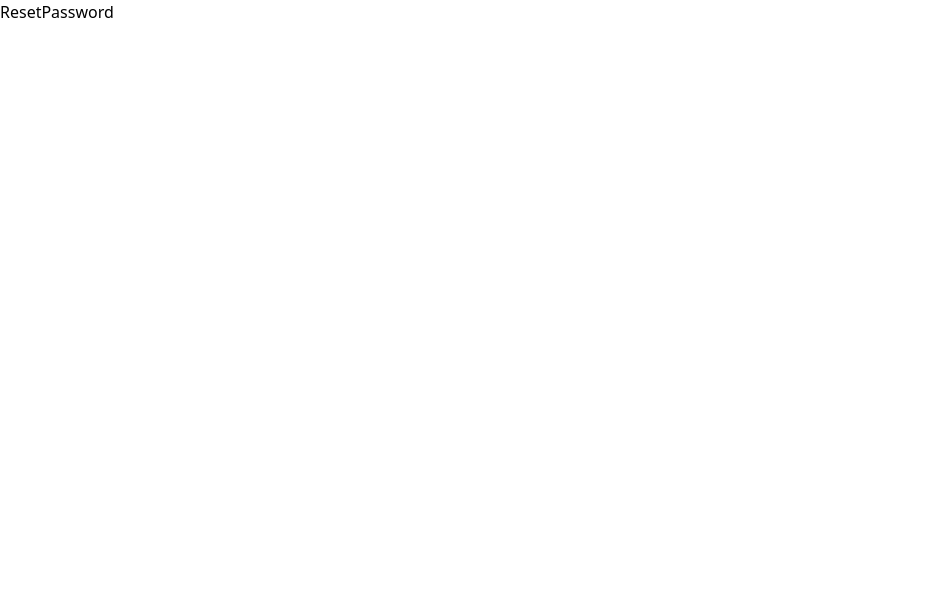
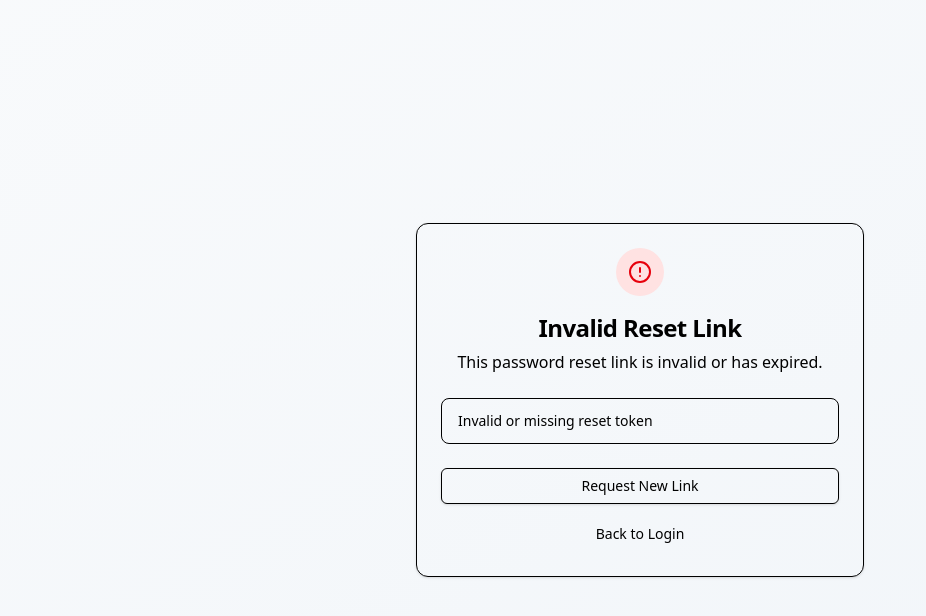
Before and after one commit to thanatP-Bz/mern-auth-frontend, a React (Vite) app in the folder frontend/: page /reset-password/1 in a window 1280 px wide. Shown: the top 616 px of the page, without its empty margins (0-926 px from the left). Built offline with nearby package versions, Linux system fonts and the light colour scheme.

Commit message:
addedResetLinkPasswordPage

```diff
--- /dev/null
+++ b/frontend/src/api/resetPasswordApi.ts
@@ -0,0 +1,16 @@
+import axios from "axios";
+import type { passwordUser } from "@/types/emailUser";
+
+export const resetPassword = async (
+  token: string,
+  newPassword: string
+): Promise<passwordUser> => {
+  const res = await axios.post(
+    "http://localhost:4004/api/auth/reset-password",
+    {
+      token,
+      newPassword,
+    }
+  );
+  return res.data;
+};
--- a/frontend/src/pages/password/ResetPassword.tsx
+++ b/frontend/src/pages/password/ResetPassword.tsx
@@ -1,5 +1,229 @@
-const ResetPassword = () => {
-  return <div>ResetPassword</div>;
-};
+import { useSearchParams } from "react-router";
+import { useState, useEffect } from "react";
+import {
+  Card,
+  CardContent,
+  CardDescription,
+  CardFooter,
+  CardHeader,
+  CardTitle,
+} from "@/components/ui/card";
+import { Button } from "@/components/ui/button";
+import { Input } from "@/components/ui/input";
+import { Label } from "@/components/ui/label";
+import { Alert, AlertDescription } from "@/components/ui/alert";
+import { CheckCircle2, Eye, EyeOff, AlertCircle, Lock } from "lucide-react";
+import { resetPassword } from "@/api/resetPasswordApi";
 
-export default ResetPassword;
+export default function ResetPasswordPage() {
+  const [searchParams] = useSearchParams();
+  const token = searchParams.get("token") || "";
+
+  const [newPassword, setNewPassword] = useState("");
+  const [confirmPassword, setConfirmPassword] = useState("");
+  const [showPassword, setShowPassword] = useState(false);
+  const [showConfirmPassword, setShowConfirmPassword] = useState(false);
+  const [isLoading, setIsLoading] = useState(false);
+  const [error, setError] = useState("");
+  const [isSuccess, setIsSuccess] = useState(false);
+  const [tokenValid, setTokenValid] = useState(true);
+
+  useEffect(() => {
+    if (!token) {
+      setTokenValid(false);
+      setError("Invalid or missing reset token");
+    }
+  }, [token]);
+
+  const validatePassword = () => {
+    if (newPassword.length < 8) {
+      setError("Password must be at least 8 characters long");
+      return false;
+    }
+    if (newPassword !== confirmPassword) {
+      setError("Passwords do not match");
+      return false;
+    }
+    return true;
+  };
+
+  const handleSubmit = async () => {
+    setError("");
+
+    if (!validatePassword()) {
+      return;
+    }
+
+    setIsLoading(true);
+
+    try {
+      await resetPassword(token, newPassword);
+      // eslint-disable-next-line @typescript-eslint/no-explicit-any
+    } catch (err: any) {
+      console.log(err);
+      setError("Failed to reset password. Please try again.");
+    } finally {
+      setIsLoading(false);
+    }
+  };
+
+  const handleLoginRedirect = () => {
+    console.log("Navigate to login");
+  };
+
+  if (isSuccess) {
+    return (
+      <div className="min-h-screen flex items-center justify-center bg-gradient-to-br from-slate-50 to-slate-100 p-4">
+        <Card className="w-full max-w-md">
+          <CardHeader className="text-center">
+            <div className="mx-auto w-12 h-12 bg-green-100 rounded-full flex items-center justify-center mb-4">
+              <CheckCircle2 className="w-6 h-6 text-green-600" />
+            </div>
+            <CardTitle className="text-2xl">
+              Password Reset Successful!
+            </CardTitle>
+            <CardDescription className="text-base">
+              Your password has been successfully reset.
+            </CardDescription>
+          </CardHeader>
+          <CardContent>
+            <Alert>
+              <Lock className="h-4 w-4" />
+              <AlertDescription>
+                You can now log in with your new password.
+              </AlertDescription>
+            </Alert>
+          </CardContent>
+          <CardFooter>
+            <Button className="w-full" onClick={handleLoginRedirect}>
+              Go to Login
+            </Button>
+          </CardFooter>
+        </Card>
+      </div>
+    );
+  }
+
+  if (!tokenValid) {
+    return (
+      <div className="min-h-screen flex items-center justify-center bg-gradient-to-br from-slate-50 to-slate-100 p-4">
+        <Card className="w-full max-w-md">
+          <CardHeader className="text-center">
+            <div className="mx-auto w-12 h-12 bg-red-100 rounded-full flex items-center justify-center mb-4">
+              <AlertCircle className="w-6 h-6 text-red-600" />
+            </div>
+            <CardTitle className="text-2xl">Invalid Reset Link</CardTitle>
+            <CardDescription className="text-base">
+              This password reset link is invalid or has expired.
+            </CardDescription>
+          </CardHeader>
+          <CardContent>
+            <Alert variant="destructive">
+              <AlertDescription>
+                {error ||
+                  "The link may have expired or been used already. Please request a new password reset."}
+              </AlertDescription>
+            </Alert>
+          </CardContent>
+          <CardFooter className="flex flex-col gap-3">
+            <Button
+              variant="outline"
+              className="w-full"
+              onClick={() => console.log("Navigate to forgot password")}
+            >
+              Request New Link
+            </Button>
+            <Button
+              variant="ghost"
+              className="w-full"
+              onClick={handleLoginRedirect}
+            >
+              Back to Login
+            </Button>
+          </CardFooter>
+        </Card>
+      </div>
+    );
+  }
+
+  return (
+    <div className="min-h-screen flex items-center justify-center bg-gradient-to-br from-slate-50 to-slate-100 p-4">
+      <Card className="w-full max-w-md">
+        <CardHeader>
+          <CardTitle className="text-2xl">Reset Your Password</CardTitle>
+          <CardDescription>Enter your new password below.</CardDescription>
+        </CardHeader>
+        <CardContent className="space-y-4">
+          {error && (
+            <Alert variant="destructive">
+              <AlertCircle className="h-4 w-4" />
+              <AlertDescription>{error}</AlertDescription>
+            </Alert>
+          )}
+
+          <div className="space-y-2">
+            <Label htmlFor="newPassword">New Password</Label>
+            <div className="relative">
+              <Input
+                id="newPassword"
+                type={showPassword ? "text" : "password"}
+                placeholder="Enter new password"
+                value={newPassword}
+                onChange={(e) => setNewPassword(e.target.value)}
+                disabled={isLoading}
+              />
+              <button
+                type="button"
+                onClick={() => setShowPassword(!showPassword)}
+                className="absolute right-3 top-1/2 -translate-y-1/2 text-gray-500 hover:text-gray-700"
+              >
+                {showPassword ? <EyeOff size={20} /> : <Eye size={20} />}
+              </button>
+            </div>
+            <p className="text-xs text-gray-500">
+              Must be at least 8 characters
+            </p>
+          </div>
+
+          <div className="space-y-2">
+            <Label htmlFor="confirmPassword">Confirm New Password</Label>
+            <div className="relative">
+              <Input
+                id="confirmPassword"
+                type={showConfirmPassword ? "text" : "password"}
+                placeholder="Confirm new password"
+                value={confirmPassword}
+                onChange={(e) => setConfirmPassword(e.target.value)}
+                disabled={isLoading}
+              />
+              <button
+                type="button"
+                onClick={() => setShowConfirmPassword(!showConfirmPassword)}
+                className="absolute right-3 top-1/2 -translate-y-1/2 text-gray-500 hover:text-gray-700"
+              >
+                {showConfirmPassword ? <EyeOff size={20} /> : <Eye size={20} />}
+              </button>
+            </div>
+          </div>
+        </CardContent>
+        <CardFooter className="flex flex-col gap-3">
+          <Button
+            onClick={handleSubmit}
+            className="w-full"
+            disabled={isLoading || !newPassword || !confirmPassword}
+          >
+            {isLoading ? "Resetting Password..." : "Reset Password"}
+          </Button>
+          <Button
+            variant="ghost"
+            className="w-full"
+            onClick={handleLoginRedirect}
+            disabled={isLoading}
+          >
+            Back to Login
+          </Button>
+        </CardFooter>
+      </Card>
+    </div>
+  );
+}
--- a/frontend/src/types/emailUser.ts
+++ b/frontend/src/types/emailUser.ts
@@ -1,3 +1,8 @@
 export interface EmailUser {
   email: string;
 }
+
+export interface passwordUser {
+  token: string;
+  password: string;
+}
```
